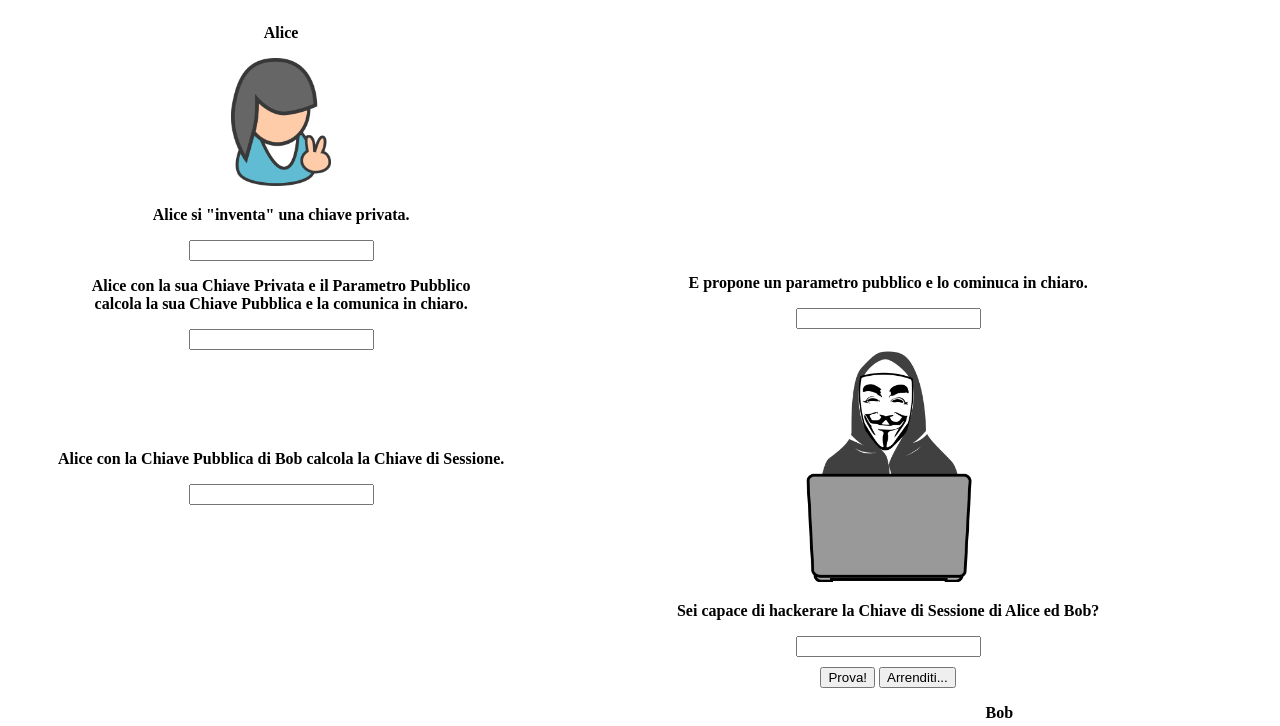
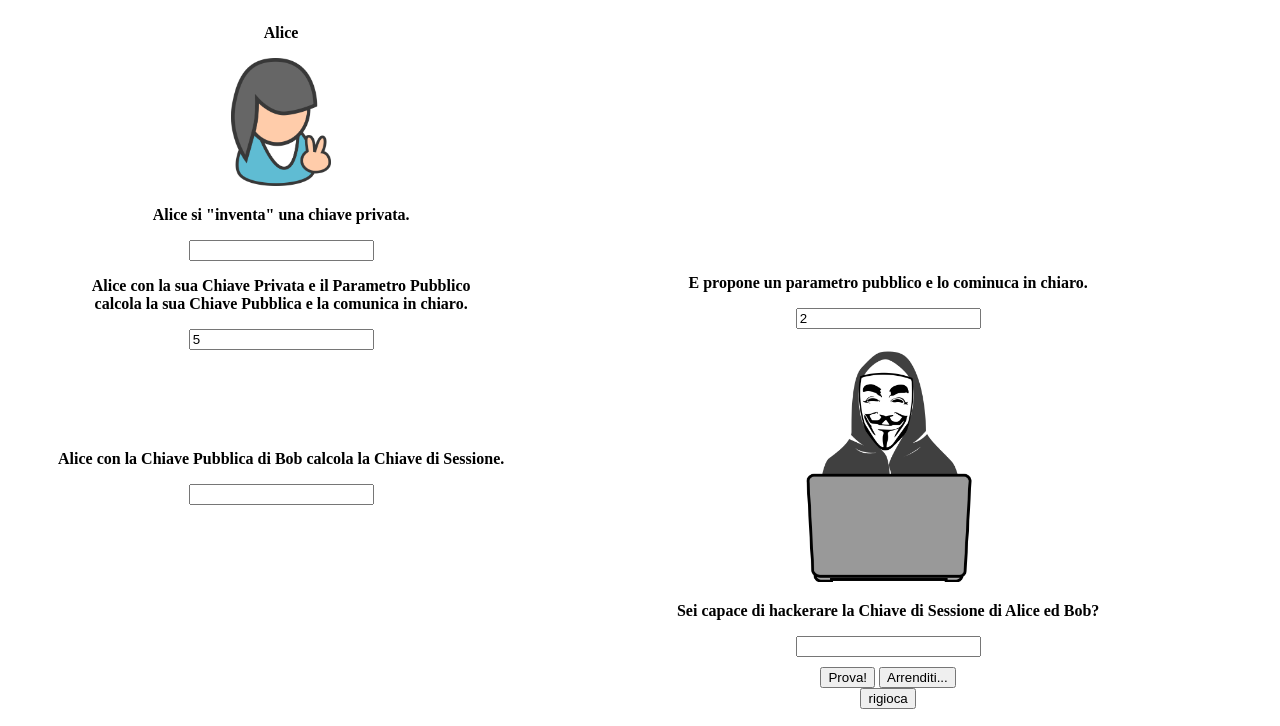
Before and after one commit to Genio2003/My_Website, a plain HTML site: page Crittografia.html in a window 1280 px wide. Both pictures are taken after a click on the button "Prova!". Shown: the top 726 px of the page. Drawn offline with Linux system fonts and the light colour scheme.

Commit message:
creato JS per gioco (versione somma)

```diff
--- a/Crittografia.html
+++ b/Crittografia.html
@@ -1,9 +1,97 @@
 <!DOCTYPE html>
 <html>
+	<head>
 	<script>
+			//variabili globali
+			var AliceSecretKey ;
+			var BobSecretKey ;
+			var parametroPubblico;
+			var chiaveDiSessione;
+			var AlicePublicKey;
+			var BobPublicKey ;
+
+
+			document.addEventListener("DOMContentLoaded", inizializzaGame );
+
+			function inizializzaGame(){
+				AliceSecretKey = 1+ Math.floor( Math.random()*9 ); //TODO : scegliere il range
+				BobSecretKey = 1+ Math.floor( Math.random()*9 ); //TODO : scegliere il range
+
+				//qui è dove Diffie Helmann viene implementato!!
+
+				parametroPubblico = 2; //TODO : casuale
+
+				AlicePublicKey= f( parametroPubblico , AliceSecretKey );
+				BobPublicKey  = f( parametroPubblico , BobSecretKey );
+
+				// Calcolo della chiave scambiata
+
+				var chiaveDiSessioneA = f(  BobPublicKey  , AliceSecretKey ) ;//Alice
+				var chiaveDiSessioneB = f( AlicePublicKey , BobSecretKey )   ;//Bob
+				chiaveDiSessione  = chiaveDiSessioneA ;
+				// Le due chiavi sono uguali ...
+				if ( chiaveDiSessioneA != chiaveDiSessioneB )
+					alert (" OH NO !!! QUESTO NON DEVE ACCADERE !!! e non accadrà mai ...");
+
+
+				//mostra nella UI le cose in chiaro..
+				document.getElementById("parametroPubblico").value = parametroPubblico ;
+
+				document.getElementById("chiavePubblicaAlice").value = AlicePublicKey ;
+				document.getElementById("chiavePubblicaBob").value = BobPublicKey ;
+
+				//cancella i contenuti delle celle da nascondere ..
+				document.getElementById("AliceSecretKey").value="";
+				document.getElementById("BobSecretKey").value="";
+
+				document.getElementById("chiaveSessioneA").value="";
+				document.getElementById("chiaveSessioneB").value="";
+
+
+
+
+			}
+
+
+			function f ( base , chiave) {
+				return base + chiave ;
+			}
+
+
+			function controlla(){
+				var chiaveHackerata = document.getElementById("chiaveHackerata").value ;
+				alert( "hac "+ chiaveHackerata + " sess " + chiaveDiSessione );
+				if ( chiaveDiSessione==chiaveHackerata){
+					alert("GRANDE !!!!!");
+					mostra();
+				}
+				else
+					alert ("Ritenta");
+			}
+
+			function resa(){
+				mostra();
+			}
+
+			function mostra(){
+				//"scopre" le chiavi private
+				document.getElementById("AliceSecretKey").value=AliceSecretKey;
+				document.getElementById("BobSecretKey").value=BobSecretKey;
+
+				document.getElementById("chiaveSessioneA").value=chiaveDiSessione;
+				document.getElementById("chiaveSessioneB").value=chiaveDiSessione;
+
+
+				//"scopre" le chiavi di sessione
+				//
+			}
+
+			function rigioca(){
+				inizializzaGame();
+			}
 
 	</script>
-	<head>
+
 		<meta charset="UTF-8">
 		<meta name="description" content="Sito Web Criptografia! ;-)">
 		<title>Sito Web Criptografia</title>
@@ -43,10 +131,13 @@
 				<p><b>Sei capace di hackerare la Chiave di Sessione di Alice ed Bob?</b></p>
 				<form>
 					<label style="width: 200px; high: 50px;"></label>
-					<input type="text">
+					<input type="text" id="chiaveHackerata">
 				</form>
-				<button style=" margin-top: 10px; display:inline-block;">Prova!</button>
-				<button style="display:inline-block;">Arrenditi...</button>
+				<button style=" margin-top: 10px; display:inline-block;"  onclick="controlla()" >Prova!</button>
+				<button style="display:inline-block;" onclick="resa()" >Arrenditi...</button>
+				<br>
+				<button style="display:inline-block;" onclick="rigioca()" >rigioca </button>
+
 
 			</div>
 			<div style="float:right; margin-right: 50px;">
```
